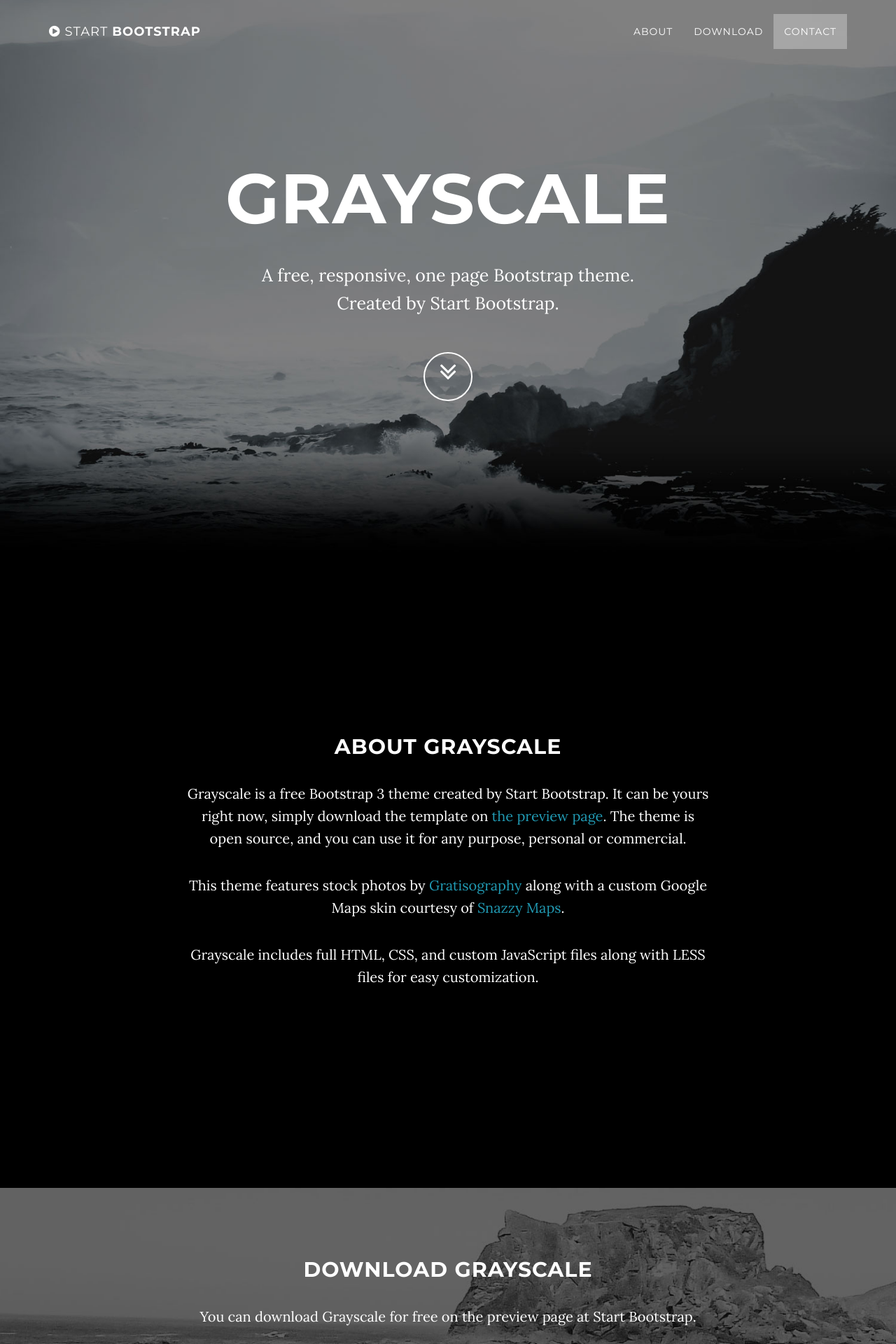
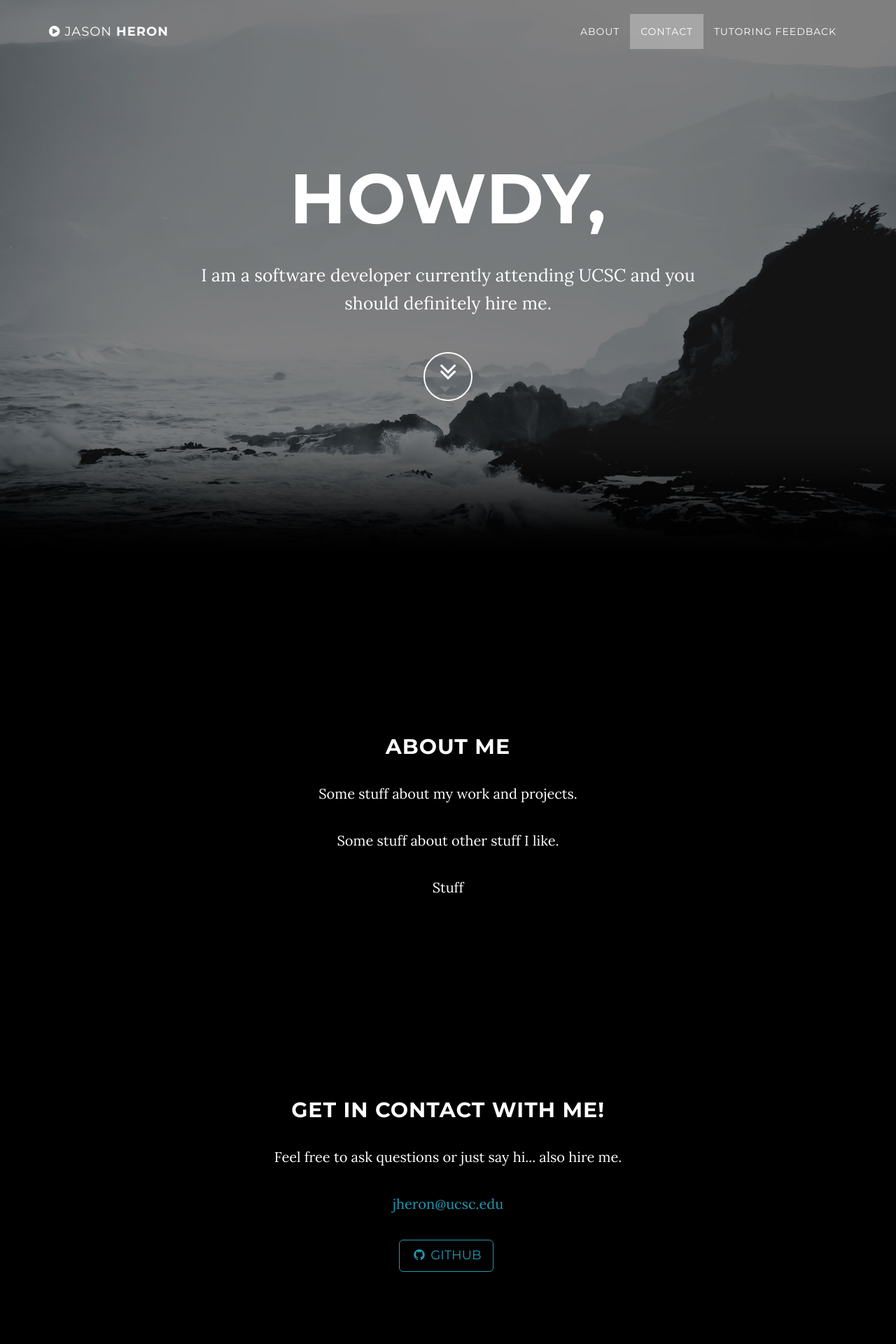
Before and after one commit to JasonAHeron/heron.io, a Django app: page / in a window 1280 px wide. Shown: the top 1920 px of the page at 70% size. After the commit the page ends 1817 px from the top, so only its background shows below. Run offline with Django 3.2, Linux system fonts and the light colour scheme; some libraries are stand-ins or nearby versions.

Commit message:
adding some simple content

```diff
--- a/django_project/heron/templates/base.html
+++ b/django_project/heron/templates/base.html
@@ -21,8 +21,8 @@
     <meta http-equiv="X-UA-Compatible" content="IE=edge">
     <meta name="viewport" content="width=device-width, initial-scale=1">
     <meta name="description" content="">
-    <meta name="author" content="">
-    <title>Grayscale - Start Bootstrap Theme</title>
+    <meta name="author" content="Jason Heron">
+    <title>Jason Heron - Software Developer</title>
 </head>
 {% block content %}
 {% endblock %}
--- a/django_project/heron/templates/index.html
+++ b/django_project/heron/templates/index.html
@@ -11,7 +11,7 @@
                     <i class="fa fa-bars"></i>
                 </button>
                 <a class="navbar-brand page-scroll" href="#page-top">
-                    <i class="fa fa-play-circle"></i>  <span class="light">Start</span> Bootstrap
+                    <i class="fa fa-play-circle"></i>  <span class="light">Jason</span> Heron
                 </a>
             </div>
 
@@ -26,10 +26,10 @@
                         <a class="page-scroll" href="#about">About</a>
                     </li>
                     <li>
-                        <a class="page-scroll" href="#download">Download</a>
+                        <a class="page-scroll" href="#contact">Contact</a>
                     </li>
                     <li>
-                        <a class="page-scroll" href="#contact">Contact</a>
+                        <a href="#">Tutoring Feedback</a>
                     </li>
                 </ul>
             </div>
@@ -44,8 +44,8 @@
             <div class="container">
                 <div class="row">
                     <div class="col-md-8 col-md-offset-2">
-                        <h1 class="brand-heading">Grayscale</h1>
-                        <p class="intro-text">A free, responsive, one page Bootstrap theme.<br>Created by Start Bootstrap.</p>
+                        <h1 class="brand-heading">Howdy,</h1>
+                        <p class="intro-text">I am a software developer currently attending UCSC and you should definitely hire me.</p>
                         <a href="#about" class="btn btn-circle page-scroll">
                             <i class="fa fa-angle-double-down animated"></i>
                         </a>
@@ -59,15 +59,15 @@
     <section id="about" class="container content-section text-center">
         <div class="row">
             <div class="col-lg-8 col-lg-offset-2">
-                <h2>About Grayscale</h2>
-                <p>Grayscale is a free Bootstrap 3 theme created by Start Bootstrap. It can be yours right now, simply download the template on <a href="http://startbootstrap.com/template-overviews/grayscale/">the preview page</a>. The theme is open source, and you can use it for any purpose, personal or commercial.</p>
-                <p>This theme features stock photos by <a href="http://gratisography.com/">Gratisography</a> along with a custom Google Maps skin courtesy of <a href="http://snazzymaps.com/">Snazzy Maps</a>.</p>
-                <p>Grayscale includes full HTML, CSS, and custom JavaScript files along with LESS files for easy customization.</p>
+                <h2>About me</h2>
+                <p>Some stuff about my work and projects.</p>
+                <p>Some stuff about other stuff I like.</p>
+                <p>Stuff</p>
             </div>
         </div>
     </section>
 
-    <!-- Download Section -->
+    <!-- Download Section
     <section id="download" class="content-section text-center">
         <div class="download-section">
             <div class="container">
@@ -78,25 +78,19 @@
                 </div>
             </div>
         </div>
-    </section>
+    </section> -->
 
     <!-- Contact Section -->
     <section id="contact" class="container content-section text-center">
         <div class="row">
             <div class="col-lg-8 col-lg-offset-2">
-                <h2>Contact Start Bootstrap</h2>
-                <p>Feel free to email us to provide some feedback on our templates, give us suggestions for new templates and themes, or to just say hello!</p>
-                <p><a href="mailto:feedback@startbootstrap.com">feedback@startbootstrap.com</a>
+                <h2>Get in contact with me!</h2>
+                <p>Feel free to ask questions or just say hi... also hire me.</p>
+                <p><a href="mailto:jheron@ucsc.edu">jheron@ucsc.edu</a>
                 </p>
                 <ul class="list-inline banner-social-buttons">
                     <li>
-                        <a href="https://twitter.com/SBootstrap" class="btn btn-default btn-lg"><i class="fa fa-twitter fa-fw"></i> <span class="network-name">Twitter</span></a>
-                    </li>
-                    <li>
-                        <a href="https://github.com/IronSummitMedia/startbootstrap" class="btn btn-default btn-lg"><i class="fa fa-github fa-fw"></i> <span class="network-name">Github</span></a>
-                    </li>
-                    <li>
-                        <a href="https://plus.google.com/+Startbootstrap/posts" class="btn btn-default btn-lg"><i class="fa fa-google-plus fa-fw"></i> <span class="network-name">Google+</span></a>
+                        <a href="https://github.com/JasonAHeron" class="btn btn-default btn-lg"><i class="fa fa-github fa-fw"></i> <span class="network-name">Github</span></a>
                     </li>
                 </ul>
             </div>
@@ -108,9 +102,6 @@
 
     <!-- Footer -->
     <footer>
-        <div class="container text-center">
-            <p>Copyright &copy; Your Website 2014</p>
-        </div>
     </footer>
 </body>
 {% endblock %}
```
Also changed, not shown: django_project/django_project/settings.py (+12 -0 lines).
